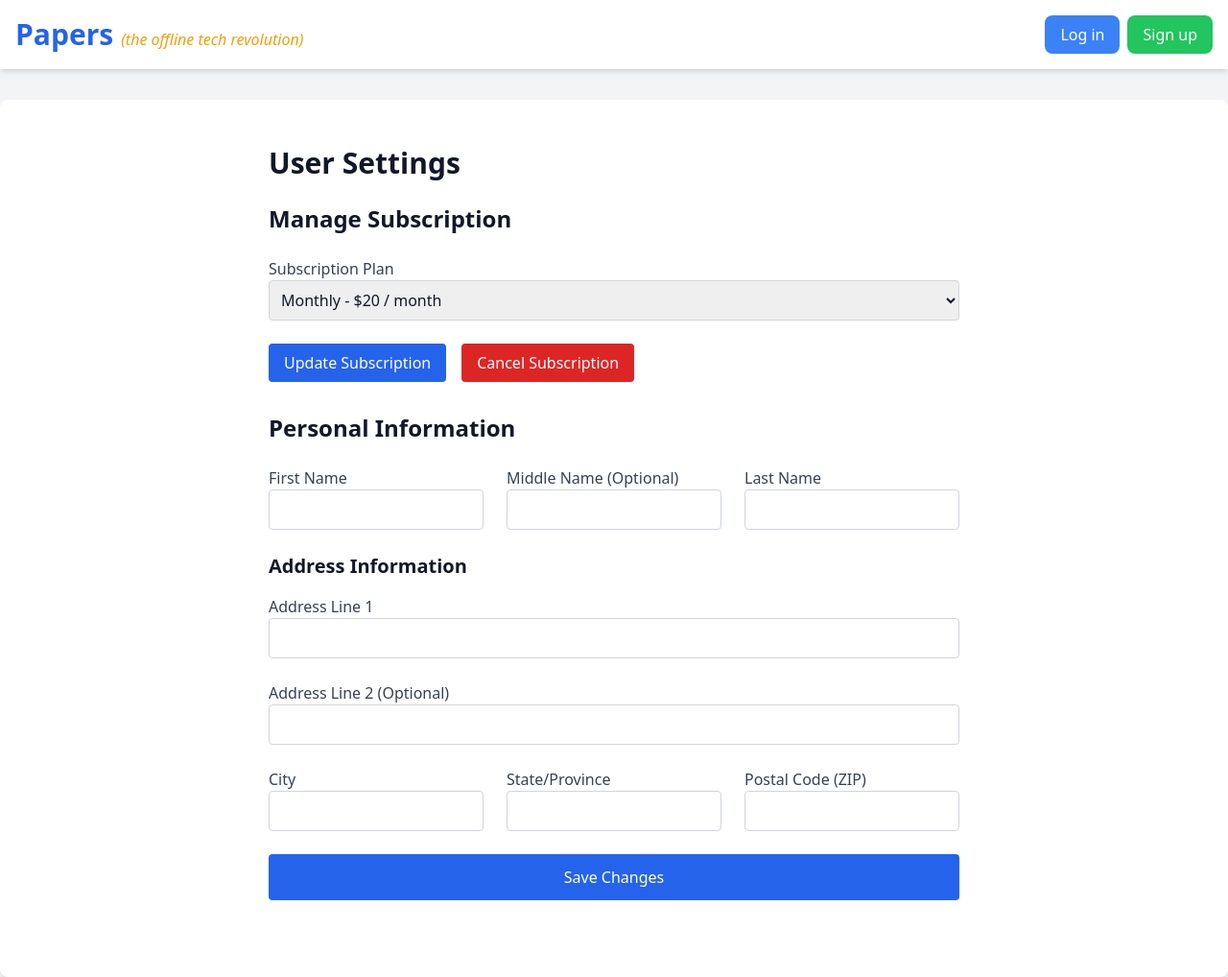
After one commit to Slam-Dunk-Software/papers, a Django app: template core/users/templates/settings.html in a window 1280 px wide. The commit adds this page. Shown: the whole page at 96% size. Run offline with Django 5.2, Linux system fonts and the light colour scheme; the template is opened without the code that fills it, so the values that code supplies are empty; some libraries are stand-ins or nearby versions.

Commit message:
Add settings and fix redirects after login

```diff
--- a/core/templates/base.html
+++ b/core/templates/base.html
@@ -16,7 +16,7 @@
   <nav class="bg-white shadow-md p-4">
     <div class="container mx-auto flex justify-between items-center">
       <!-- Logo Section -->
-      <div class="flex items-center">
+      <div class="flex items-center items-baseline">
         <a href="/" class="text-3xl font-bold text-blue-600">Papers</a>
         <a href="/" class="italic text-amber-500 ml-2">(the offline tech revolution)</a>
       </div>
@@ -27,6 +27,9 @@
           <span class="text-gray-700 mr-4">Welcome, {{ user.username }}!</span>
           <a href="{% url 'logout' %}" class="px-4 py-2 bg-red-500 text-white rounded-lg hover:bg-red-600">
             Log out
+          </a>
+          <a href="{% url 'settings' %}" class="ml-2 px-4 py-2 bg-blue-500 text-white rounded-lg hover:bg-blue-600">
+            Settings
           </a>
         {% else %}
           <a href="{% url 'login' %}" class="px-4 py-2 bg-blue-500 text-white rounded-lg hover:bg-blue-600">
@@ -93,6 +96,5 @@
       mobileMenu.classList.toggle('hidden');
     });
   </script>
-
 </body>
 </html>
--- a/core/users/templates/login.html
+++ b/core/users/templates/login.html
@@ -9,6 +9,7 @@
       hx-target="#login-response"
     >
         {% csrf_token %}
+        <input type="hidden" name="next" value="{{ next }}">
         <input
             type="text"
             name="username"
--- /dev/null
+++ b/core/users/templates/settings.html
@@ -0,0 +1,129 @@
+{% extends "base.html" %}
+
+{% block content %}
+<div class="max-w-3xl mx-auto p-6">
+  <h1 class="text-3xl font-bold mb-6">User Settings</h1>
+
+  <!-- Subscription Management -->
+  <section class="mb-8">
+    <h2 class="text-2xl font-semibold mb-4">Manage Subscription</h2>
+    <form method="POST" action="{% url 'subscribe' %}" class="space-y-6">
+      {% csrf_token %}
+      <div>
+        <label for="subscription_plan" class="block text-gray-700">Subscription Plan</label>
+        <select id="subscription_plan" name="subscription_plan"
+                class="w-full p-2 border border-gray-300 rounded focus:ring-2 focus:ring-blue-500">
+          <option value="monthly" {% if user.profile.subscription_plan == "monthly" %}selected{% endif %}>
+            Monthly - $20 / month
+          </option>
+          <option value="yearly" {% if user.profile.subscription_plan == "yearly" %}selected{% endif %}>
+            Yearly - $200 / year
+          </option>
+        </select>
+      </div>
+      <div class="flex items-center space-x-4">
+        <button type="submit"
+                class="bg-blue-600 text-white py-2 px-4 rounded hover:bg-blue-800 transition">
+          Update Subscription
+        </button>
+        <button type="button"
+                id="cancel-subscription"
+                class="bg-red-600 text-white py-2 px-4 rounded hover:bg-red-800 transition">
+          Cancel Subscription
+        </button>
+      </div>
+    </form>
+  </section>
+
+  <!-- Personal Information -->
+  <section class="mb-8">
+    <h2 class="text-2xl font-semibold mb-4">Personal Information</h2>
+    <form method="POST" action="{% url 'settings' %}" class="space-y-6">
+      {% csrf_token %}
+      <div class="grid grid-cols-1 md:grid-cols-3 gap-6">
+        <div>
+          <label for="first_name" class="block text-gray-700">First Name</label>
+          <input id="first_name" type="text" name="first_name" value="{{ user.first_name }}" required
+                 class="w-full p-2 border border-gray-300 rounded focus:ring-2 focus:ring-blue-500">
+        </div>
+        <div>
+          <label for="middle_name" class="block text-gray-700">Middle Name (Optional)</label>
+          <input id="middle_name" type="text" name="middle_name" value="{{ user.profile.middle_name }}"
+                 class="w-full p-2 border border-gray-300 rounded focus:ring-2 focus:ring-blue-500">
+        </div>
+        <div>
+          <label for="last_name" class="block text-gray-700">Last Name</label>
+          <input id="last_name" type="text" name="last_name" value="{{ user.last_name }}" required
+                 class="w-full p-2 border border-gray-300 rounded focus:ring-2 focus:ring-blue-500">
+        </div>
+      </div>
+
+      <!-- Address Information -->
+      <div>
+        <h3 class="text-xl font-semibold mb-4">Address Information</h3>
+        <div class="space-y-6">
+          <div>
+            <label for="address1" class="block text-gray-700">Address Line 1</label>
+            <input id="address1" type="text" name="address1" value="{{ user.profile.address1 }}" required
+                   class="w-full p-2 border border-gray-300 rounded focus:ring-2 focus:ring-blue-500">
+          </div>
+          <div>
+            <label for="address2" class="block text-gray-700">Address Line 2 (Optional)</label>
+            <input id="address2" type="text" name="address2" value="{{ user.profile.address2 }}"
+                   class="w-full p-2 border border-gray-300 rounded focus:ring-2 focus:ring-blue-500">
+          </div>
+          <div class="grid grid-cols-1 md:grid-cols-3 gap-6">
+            <div>
+              <label for="city" class="block text-gray-700">City</label>
+              <input id="city" type="text" name="city" value="{{ user.profile.city }}" required
+                     class="w-full p-2 border border-gray-300 rounded focus:ring-2 focus:ring-blue-500">
+            </div>
+            <div>
+              <label for="state" class="block text-gray-700">State/Province</label>
+              <input id="state" type="text" name="state" value="{{ user.profile.state }}" required
+                     class="w-full p-2 border border-gray-300 rounded focus:ring-2 focus:ring-blue-500">
+            </div>
+            <div>
+              <label for="zip" class="block text-gray-700">Postal Code (ZIP)</label>
+              <input id="zip" type="text" name="zip" value="{{ user.profile.zip }}" required
+                     class="w-full p-2 border border-gray-300 rounded focus:ring-2 focus:ring-blue-500">
+            </div>
+          </div>
+        </div>
+      </div>
+
+      <div class="mt-6">
+        <button type="submit"
+                class="w-full bg-blue-600 text-white py-3 rounded hover:bg-blue-800 transition">
+          Save Changes
+        </button>
+      </div>
+    </form>
+  </section>
+</div>
+
+<!-- JavaScript for Cancel Subscription -->
+<script>
+  document.getElementById("cancel-subscription").addEventListener("click", function () {
+    if (confirm("Are you sure you want to cancel your subscription?")) {
+      fetch("{% url 'subscribe' %}", {
+        method: "POST",
+        headers: {
+          "Content-Type": "application/json",
+          "X-CSRFToken": "{{ csrf_token }}"
+        }
+      })
+      .then(response => response.json())
+      .then(data => {
+        if (data.success) {
+          alert("Subscription cancelled successfully.");
+          window.location.reload();
+        } else {
+          alert("Failed to cancel subscription.");
+        }
+      })
+      .catch(error => console.error("Error:", error));
+    }
+  });
+</script>
+{% endblock %}
--- a/core/users/urls.py
+++ b/core/users/urls.py
@@ -1,9 +1,10 @@
 from django.urls import path
-from .views import signup_view, login_view, logout_view
+from .views import signup_view, login_view, logout_view, settings_view
 
 urlpatterns = [
     # User auth and sessions management
     path("signup/", signup_view, name="signup"),
     path("login/", login_view, name="login"),
     path("logout/", logout_view, name="logout"),
+    path("settings/", settings_view, name="settings"),
 ]
```
Also changed, not shown: core/users/templates/subscribe.html (deleted, +0 -17 lines), core/users/views.py (+14 -3 lines).
